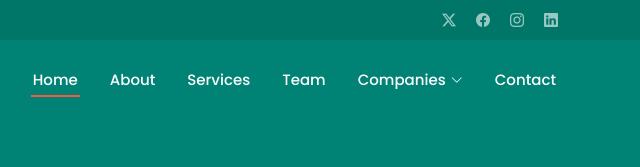
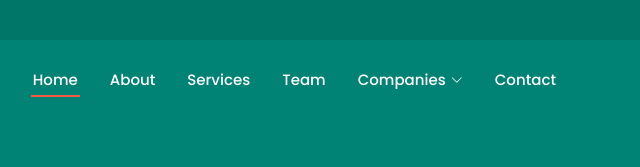
Before and after one commit to Deepakpauskar/SiyaEnterprises_website, a plain HTML site: page index.html in a window 1280 px wide. Shown: the top 167 px of the page, 640-1280 px from the left. Drawn offline with nearby package versions, Linux system fonts and the light colour scheme.

Commit message:
Update index.html

```diff
--- a/index.html
+++ b/index.html
@@ -63,12 +63,12 @@ $(function () {
           <i class="bi bi-envelope d-flex align-items-center"><a href="mailto:siyaenterprises.au@gmail.com">siyaenterprises.au@gmail.com</a></i>
           <i class="bi bi-phone d-flex align-items-center ms-4" onclick="window.open('tel:9130007761')"><span>+91 9130007761</span></i>
         </div>
-        <div class="social-links d-none d-md-flex align-items-center">
+<!--         <div class="social-links d-none d-md-flex align-items-center">
           <a href="#" class="twitter"><i class="bi bi-twitter-x"></i></a>
           <a href="#" class="facebook"><i class="bi bi-facebook"></i></a>
           <a href="#" class="instagram"><i class="bi bi-instagram"></i></a>
           <a href="#" class="linkedin"><i class="bi bi-linkedin"></i></a>
-        </div>
+        </div> -->
       </div>
     </div><!-- End Top Bar -->
 
```
